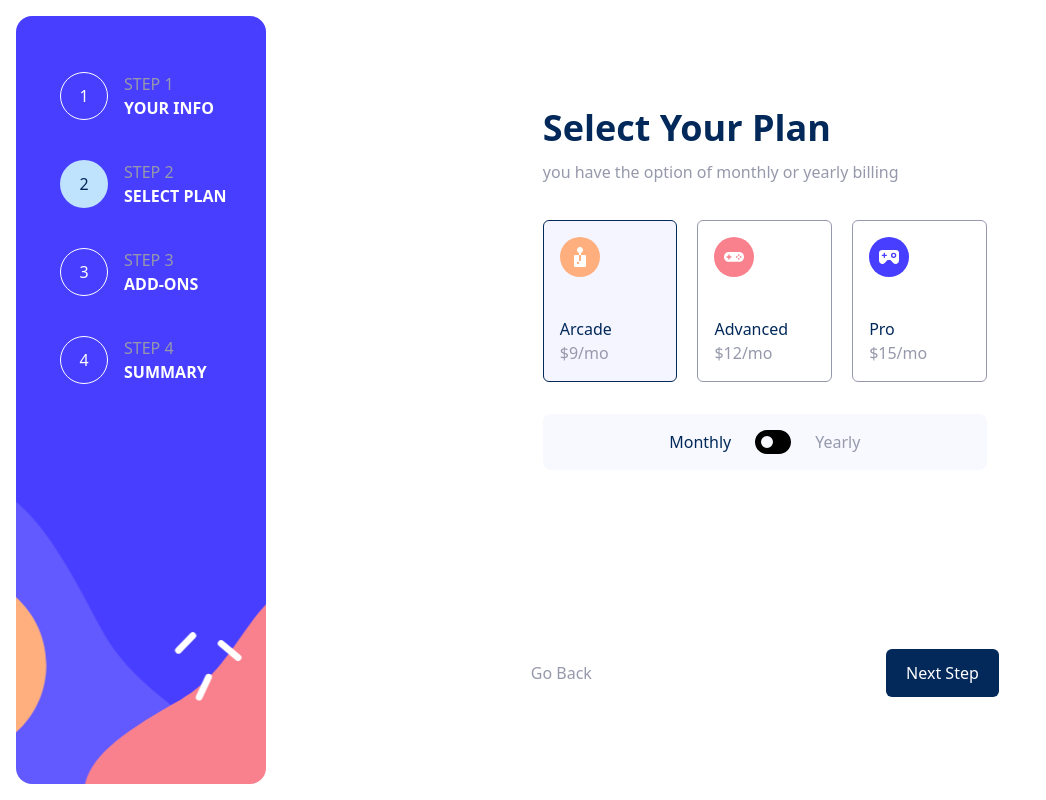
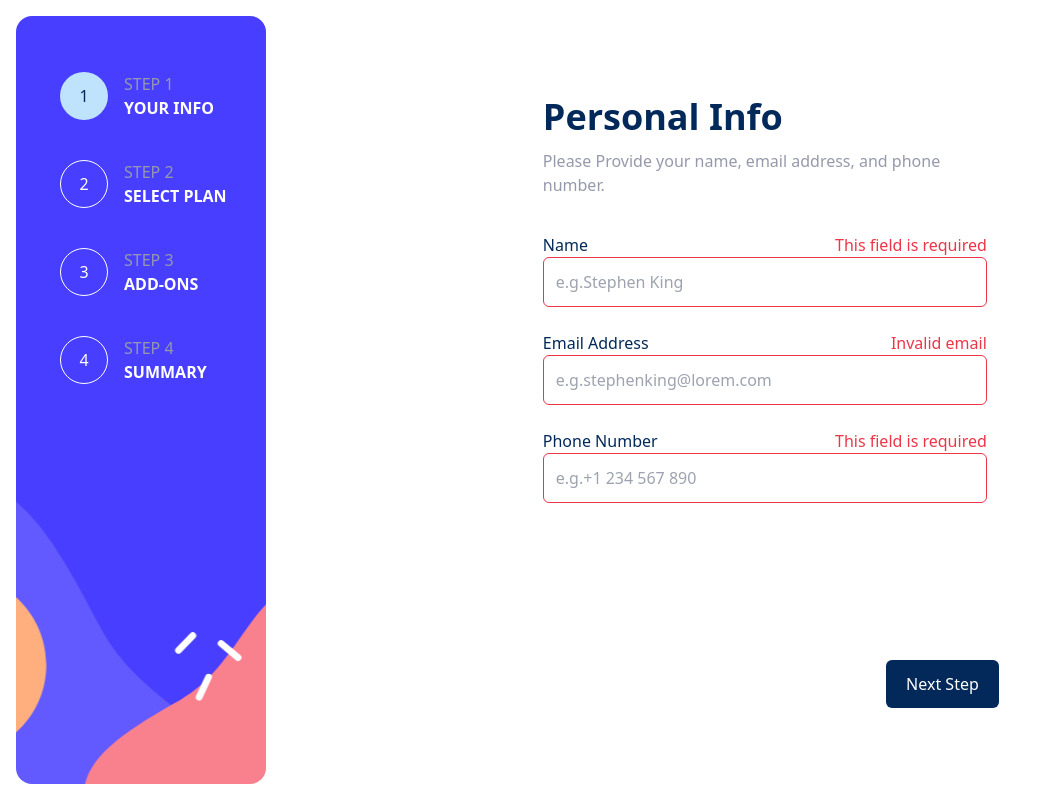
Before and after one commit to Mirtineh/multi-step-form, a React (Vite) app: page / in a window 1280 px wide. Both pictures are taken after a click on the button "Next Step". Shown: the whole page, without its empty margins (0-1046 px from the left). Built offline with nearby package versions, Linux system fonts and the light colour scheme.

Commit message:
add validation on input forms

```diff
--- a/package.json
+++ b/package.json
@@ -17,7 +17,8 @@
     "react-dom": "^18.2.0",
     "react-redux": "^8.0.5",
     "redux": "^4.2.0",
-    "zod": "^3.20.2"
+    "zod": "^3.20.2",
+    "zod-validation-error": "^0.3.0"
   },
   "devDependencies": {
     "@types/react": "^18.0.26",
--- a/src/App.tsx
+++ b/src/App.tsx
@@ -6,11 +6,16 @@ import Summary from "./components/Summary";
 import Finished from "./components/Finished";
 import { useState } from "react";
 import SelectPlan from "./components/SelectPlan";
+import { useAppDispatch, useAppSelector } from "./store/hooks";
+import { selectUser, setErrors } from "./store/plans";
+import { UserSchema } from "./validation";
+import { fromZodError } from "zod-validation-error";
 export type PlanInterface = "arcade" | "advanced" | "pro";
 function App() {
   const [pageIndex, setPageIndex] = useState(0);
-  const [isMonthly, setIsMonthly] = useState(true);
-  const [activePlan, setActivePlan] = useState<PlanInterface>("arcade");
+  const user = useAppSelector(selectUser);
+  const dispatch = useAppDispatch();
+
   const pages = [
     <PersonalInfo />,
     <SelectPlan />,
@@ -18,6 +23,21 @@ function App() {
     <Summary />,
     <Finished />,
   ];
+  const validate = () => {
+    const results = UserSchema.safeParse(user);
+    if (!results.success) {
+      dispatch(setErrors(results.error.flatten()));
+      return false;
+    }
+    return true;
+  };
+  const handleNext = () => {
+    if (pageIndex === 0) {
+      if (validate()) setPageIndex((prev) => prev + 1);
+    } else {
+      setPageIndex((prev) => prev + 1);
+    }
+  };
   return (
     <>
       <div className="flex flex-col sm:flex-row sm:p-4 h-screen">
@@ -42,7 +62,7 @@ function App() {
                 </button>
                 <button
                   className="bg-marine-blue text-white py-2 sm:py-3 px-4 sm:px-5 rounded-md hover:bg-purplish-blue hover:cursor-pointer"
-                  onClick={() => setPageIndex((prev) => prev + 1)}
+                  onClick={handleNext}
                 >
                   {pageIndex === 3 ? "Confirm" : "Next Step"}
                 </button>
--- a/src/components/Input.tsx
+++ b/src/components/Input.tsx
@@ -1,10 +1,14 @@
 import { FunctionComponent } from "react";
+import { useAppDispatch, useAppSelector } from "../store/hooks";
+import { selectErrors } from "../store/plans";
+import { ErrorType } from "../validation";
 
 interface InputProps {
   label: string;
   placeholder: string;
   value: any;
   onChange: (value: any) => void;
+  type: keyof ErrorType;
 }
 
 const Input: FunctionComponent<InputProps> = ({
@@ -12,13 +16,23 @@ const Input: FunctionComponent<InputProps> = ({
   placeholder,
   value,
   onChange,
+  type,
 }) => {
+  const errors = useAppSelector(selectErrors);
   return (
     <label>
-      <p className="text-marine-blue">{label}</p>
+      <div className="flex justify-between">
+        <p className="text-marine-blue">{label}</p>
+        {errors?.[type] ? (
+          <p className="text-strawberry-red">{errors?.[type]}</p>
+        ) : null}
+      </div>
       <input
         type="text"
-        className="w-full p-3 border rounded-md border-cool-gray focus:border-marine-blue focus:outline-none"
+        className={
+          "w-full p-3 border rounded-md focus:border-marine-blue focus:outline-none " +
+          (errors?.[type] ? "border-strawberry-red" : "border-cool-gray")
+        }
         placeholder={placeholder}
         value={value}
         onChange={(e) => onChange(e.target.value)}
--- a/src/components/PersonalInfo.tsx
+++ b/src/components/PersonalInfo.tsx
@@ -1,7 +1,6 @@
 import { FunctionComponent } from "react";
 import Content from "./Content";
 import Input from "./Input";
-import { z } from "zod";
 import { useAppDispatch, useAppSelector } from "../store/hooks";
 import {
   modifyEmail,
@@ -11,11 +10,6 @@ import {
 } from "../store/plans";
 
 interface PersonalInfoProps {}
-const userSchema = z.object({
-  name: z.string(),
-  email: z.string().email(),
-  phone: z.string(),
-});
 
 const PersonalInfo: FunctionComponent<PersonalInfoProps> = () => {
   const user = useAppSelector(selectUser);
@@ -28,17 +22,20 @@ const PersonalInfo: FunctionComponent<PersonalInfoProps> = () => {
       >
         <Input
           label="Name"
+          type="name"
           placeholder="e.g.Stephen King"
           value={user.name}
           onChange={(name) => dispatch(modifyName(name))}
         />
         <Input
+          type="email"
           label="Email Address"
           placeholder="e.g.stephenking@lorem.com"
           value={user.email}
           onChange={(email) => dispatch(modifyEmail(email))}
         />
         <Input
+          type="phone"
           label="Phone Number"
           placeholder="e.g.+1 234 567 890"
           value={user.phone}
--- a/src/store/plans.ts
+++ b/src/store/plans.ts
@@ -1,5 +1,6 @@
 import { createSlice, PayloadAction } from "@reduxjs/toolkit";
 import { RootState } from "./configureStore";
+import { FlattenedErrors } from "../validation";
 
 export type planInterface = "arcade" | "advanced" | "pro";
 export type addOnInterface = "online" | "larger" | "customizable";
@@ -10,6 +11,7 @@ interface userState {
   isMonthly: boolean;
   plan: planInterface;
   addons: addOnInterface[];
+  errors?: FlattenedErrors;
 }
 const initialState: userState = {
   name: "",
@@ -46,6 +48,9 @@ const slice = createSlice({
     toggleDuration: (state) => {
       state.isMonthly = !state.isMonthly;
     },
+    setErrors: (state, action: PayloadAction<FlattenedErrors>) => {
+      state.errors = action.payload;
+    },
   },
 });
 //Action Creators
@@ -56,6 +61,7 @@ export const {
   modifyName,
   modifyEmail,
   modifyPhone,
+  setErrors,
 } = slice.actions;
 //Selectors
 export const selectPlan = (state: RootState) => state.plan;
@@ -65,6 +71,7 @@ export const selectUser = (state: RootState) => {
 };
 export const selectIsMonthly = (state: RootState) => state.isMonthly;
 export const selectAddOns = (state: RootState) => state.addons;
+export const selectErrors = (state: RootState) => state.errors?.fieldErrors;
 export const planData = {
   arcade: { yearly: 90, monthly: 9, label: "Arcade" },
   advanced: { yearly: 120, monthly: 12, label: "Advanced" },
--- /dev/null
+++ b/src/validation.ts
@@ -0,0 +1,8 @@
+import { z } from "zod";
+export const UserSchema = z.object({
+  name: z.string().min(1, "This field is required"),
+  email: z.string().email("Invalid email"),
+  phone: z.string().min(1, "This field is required"),
+});
+export type FlattenedErrors = z.inferFlattenedErrors<typeof UserSchema>;
+export type ErrorType = z.infer<typeof UserSchema>;
```
Also changed, not shown: 1 other file (tests, documents, lock files or other folders).
